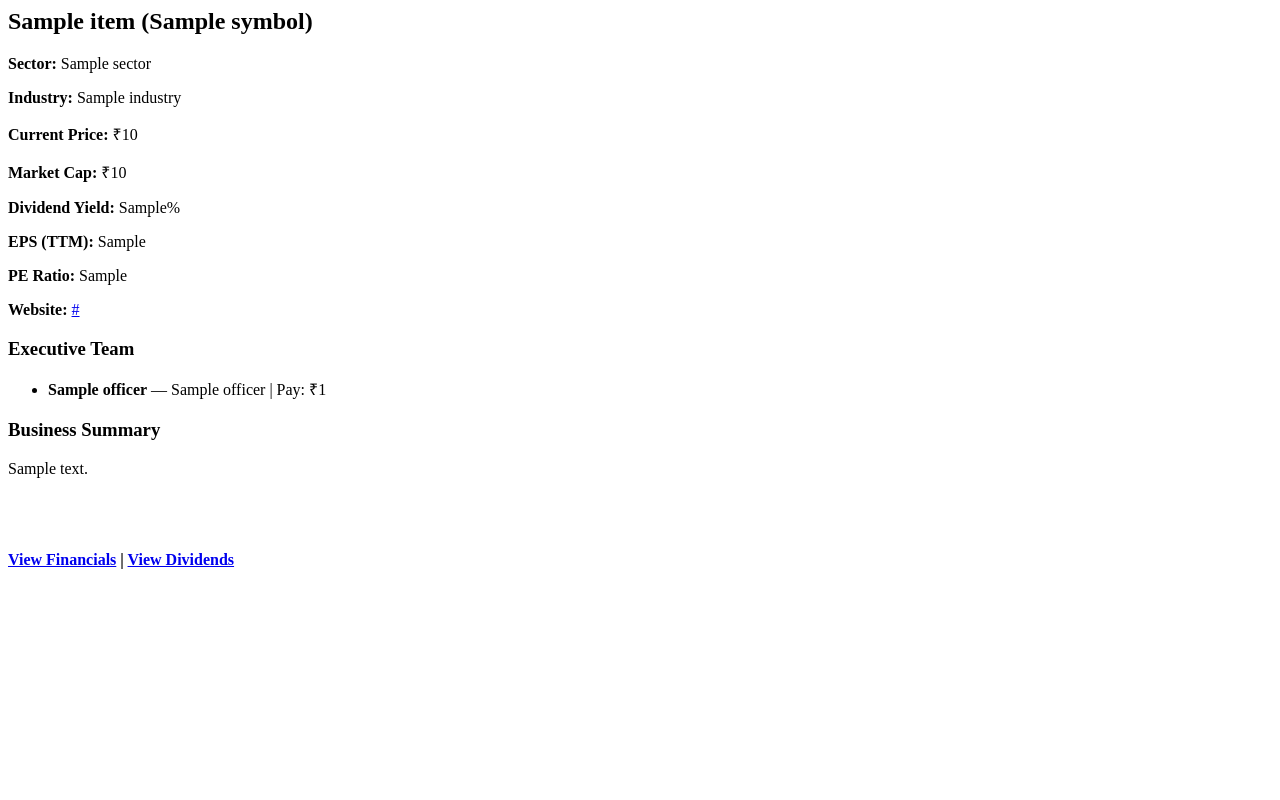
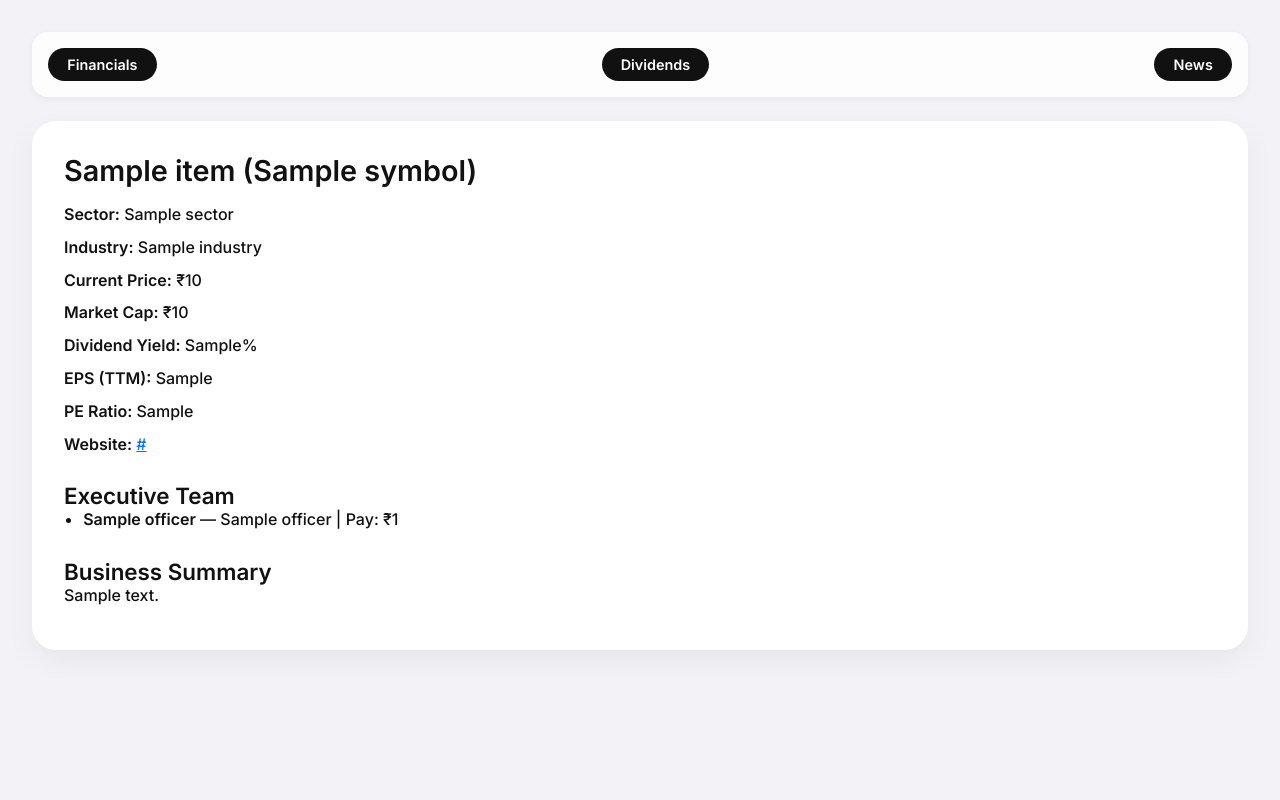
Before and after one commit to aditya-10k/yfinancebackend, a Django app: page /stock/stockdet/1/ in a window 1280 px wide. Run offline with Django 5.2, Linux system fonts and the light colour scheme; a database or web service that is not in the repository returns one stand-in record (values such as "Sample title"); data that the repository does not hold is empty.

Commit message:
rest pages ui done

```diff
--- a/stock/templates/stock_detail.html
+++ b/stock/templates/stock_detail.html
@@ -1,3 +1,99 @@
+<!DOCTYPE html>
+<html lang="en">
+<head>
+  <meta charset="UTF-8" />
+  <meta name="viewport" content="width=device-width, initial-scale=1.0"/>
+  <title>{{ company.longName }} - Overview</title>
+  <style>
+    @import url('https://fonts.googleapis.com/css2?family=Inter:wght@500;600&display=swap');
+
+    * {
+      margin: 0;
+      padding: 0;
+      box-sizing: border-box;
+    }
+
+    body {
+      font-family: 'Inter', sans-serif;
+      background: #f2f2f7; /* light grey, iOS-style */
+      color: #111;
+      padding: 2rem;
+    }
+
+    .tab-bar {
+      display: flex;
+      justify-content: space-between;
+      background: #ffffffcc;
+      backdrop-filter: blur(10px);
+      padding: 1rem;
+      border-radius: 1rem;
+      box-shadow: 0 2px 8px rgba(0, 0, 0, 0.05);
+      position: sticky;
+      top: 1rem;
+      z-index: 100;
+    }
+
+    .tab-bar a {
+      background: #111;
+      color: #fff;
+      padding: 0.5rem 1.2rem;
+      border-radius: 999px;
+      text-decoration: none;
+      font-weight: 600;
+      font-size: 0.9rem;
+      transition: 0.3s;
+    }
+
+    .tab-bar a:hover {
+      background: #333;
+    }
+
+    .card {
+      background: white;
+      border-radius: 1.5rem;
+      padding: 2rem;
+      margin-top: 1.5rem;
+      box-shadow: 0 10px 30px rgba(0, 0, 0, 0.05);
+    }
+
+    .card h2 {
+      font-size: 1.8rem;
+      margin-bottom: 1rem;
+      font-weight: 600;
+    }
+
+    .card p, .card li {
+      margin-bottom: 0.8rem;
+      font-size: 1rem;
+    }
+
+    .card h3 {
+      margin-top: 1.8rem;
+      font-size: 1.4rem;
+      font-weight: 600;
+    }
+
+    ul {
+      padding-left: 1.2rem;
+    }
+
+    a {
+      color: #007aff;
+      text-decoration: underline;
+    }
+
+  </style>
+</head>
+<body>
+
+  <div class="tab-bar">
+    <a href="{% url 'stock_financials' symbol=company.symbol %}">Financials</a>
+    <a href="{% url 'stock_dividends' symbol=company.symbol %}">Dividends</a>
+    <a href="{% url 'stock_news' symbol=company.symbol %}">News</a>
+
+  </div>
+
+  <div class="card">
     <h2>{{ company.longName }} ({{ company.symbol }})</h2>
     <p><strong>Sector:</strong> {{ company.sector }}</p>
     <p><strong>Industry:</strong> {{ company.industry }}</p>
@@ -22,6 +118,7 @@
 
     <h3>Business Summary</h3>
     <p>{{ company.longBusinessSummary }}</p>
-<br><br>
+  </div>
 
-<h4><a href="{% url 'stock_financials' symbol=company.symbol %}">View Financials</a> | <a href="{% url 'stock_dividends' symbol=company.symbol %}">View Dividends</a></h4>
+</body>
+</html>
--- a/stock/urls.py
+++ b/stock/urls.py
@@ -12,4 +12,6 @@ urlpatterns = [
     path('financials/<str:symbol>/', views.stock_financials, name='stock_financials'),
     path('dividends/<str:symbol>/', views.stock_dividend, name='stock_dividends'),
     path('search/', views.search_page_view, name='search_page'),  # This renders the HTML page
+    path('stock/stocknews/<str:symbol>/', views.stock_news, name='stock_news'),
+
 ]
--- a/stock/views.py
+++ b/stock/views.py
@@ -115,8 +115,8 @@ def stock_detail_view(request,symbol):
 
 
 
-def stock_news(request):
-    url='https://yfinancebackend.onrender.com/api/stock/IRFC.NS/news/'
+def stock_news(request, symbol):
+    url=f'https://yfinancebackend.onrender.com/api/stock/{symbol}/news/'
     response = requests.get(url)
     data = response.json()
 
```
Also changed, not shown: stock/templates/stock_dividends.html (+65 -6 lines), stock/templates/stock_financials.html (+63 -6 lines), db.sqlite3. Lines whose indentation alone changed are shown as unchanged.
